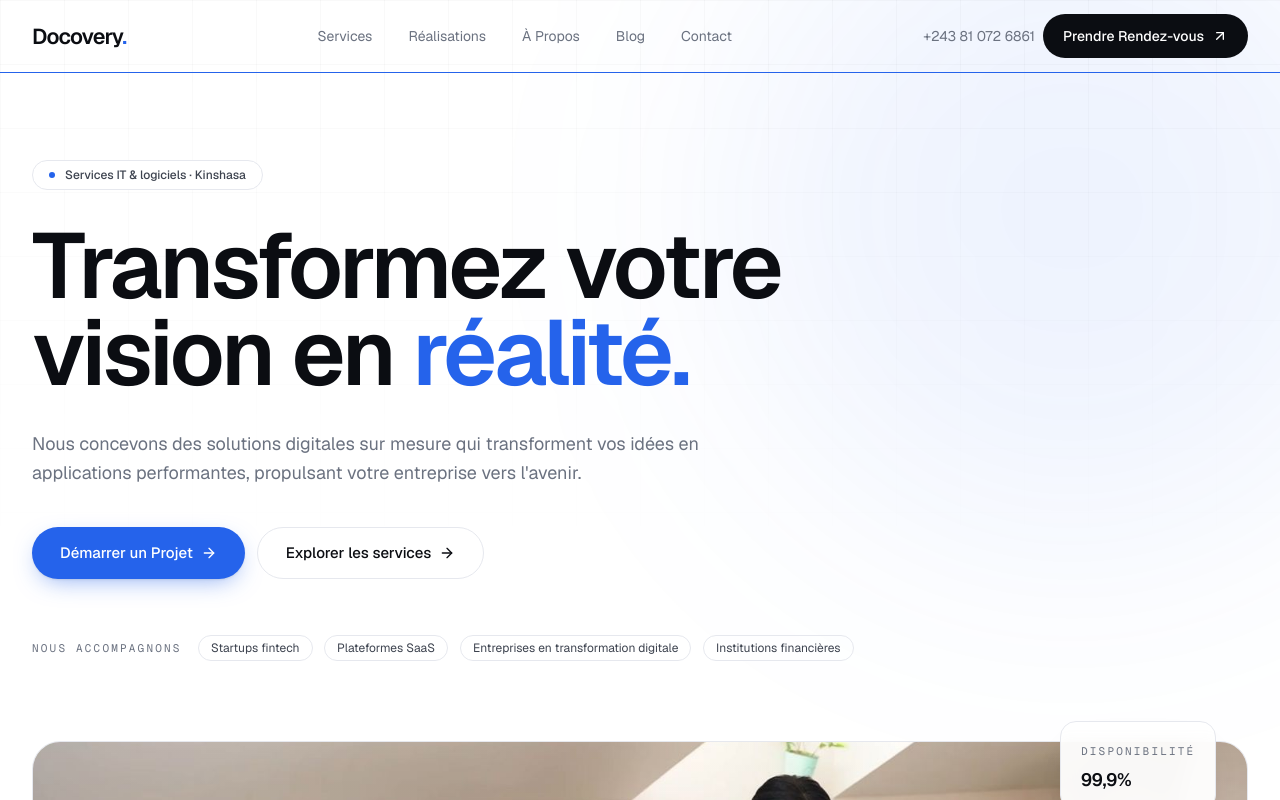
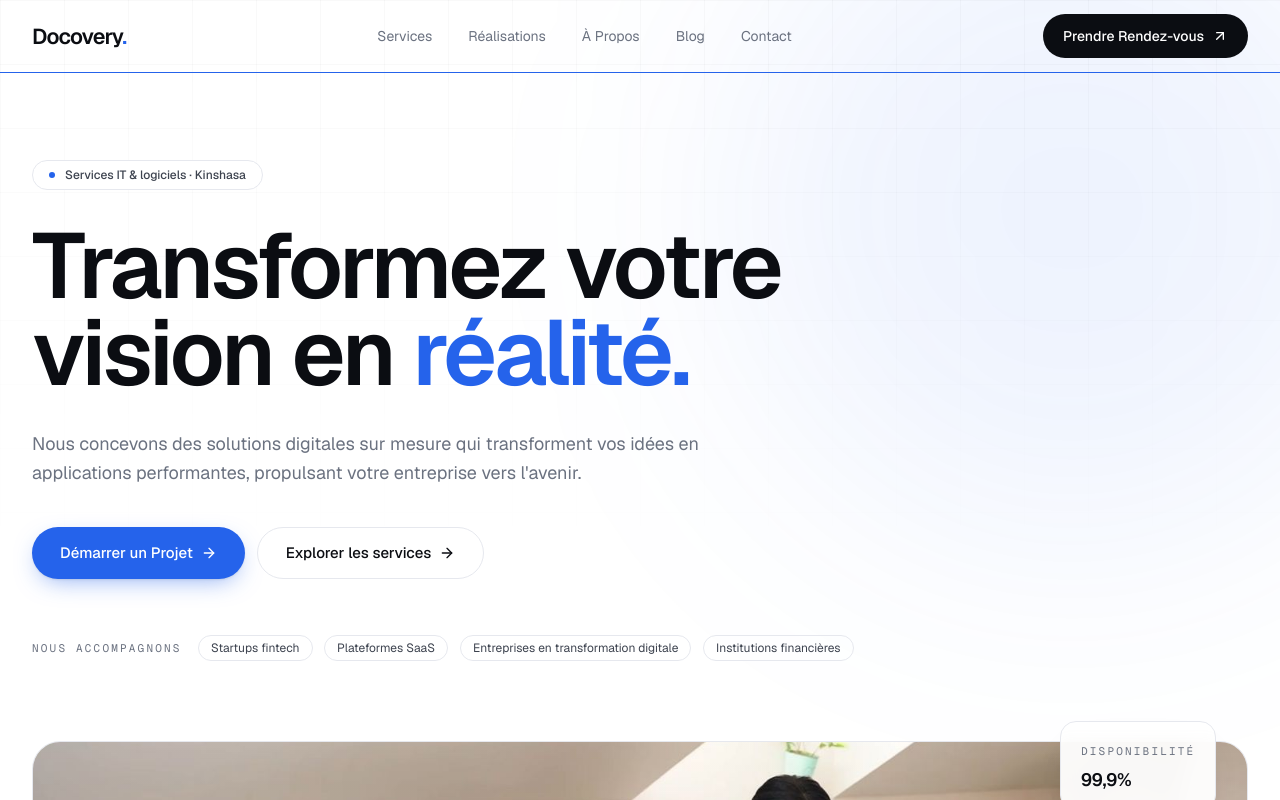
Before and after one commit to Banitongwa7/docovery, a Next.js app: page / in a window 1280 px wide. Shown: the top 800 px of the page. Built offline with nearby package versions, Linux system fonts and the light colour scheme.

Commit message:
fix: remove contact phone link from Navbar component

```diff
--- a/components/layout/Navbar.tsx
+++ b/components/layout/Navbar.tsx
@@ -10,7 +10,7 @@ import {
   useSpring,
 } from "framer-motion";
 import { ArrowUpRight, Menu, X } from "lucide-react";
-import { navItems, links, contact } from "@/lib/site";
+import { navItems, links } from "@/lib/site";
 import { cn } from "@/lib/utils";
 
 const PANEL_EASE = [0.16, 1, 0.3, 1] as const;
@@ -106,13 +106,6 @@ export default function Navbar() {
         </ul>
 
         <div className="flex items-center gap-2">
-          <a
-            href={`tel:${contact.phone.value}`}
-            className="hidden text-sm text-muted transition-colors hover:text-ink xl:block"
-          >
-            {contact.phone.label}
-          </a>
-
           <motion.a
             href={links.meeting}
             target="_blank"
```
